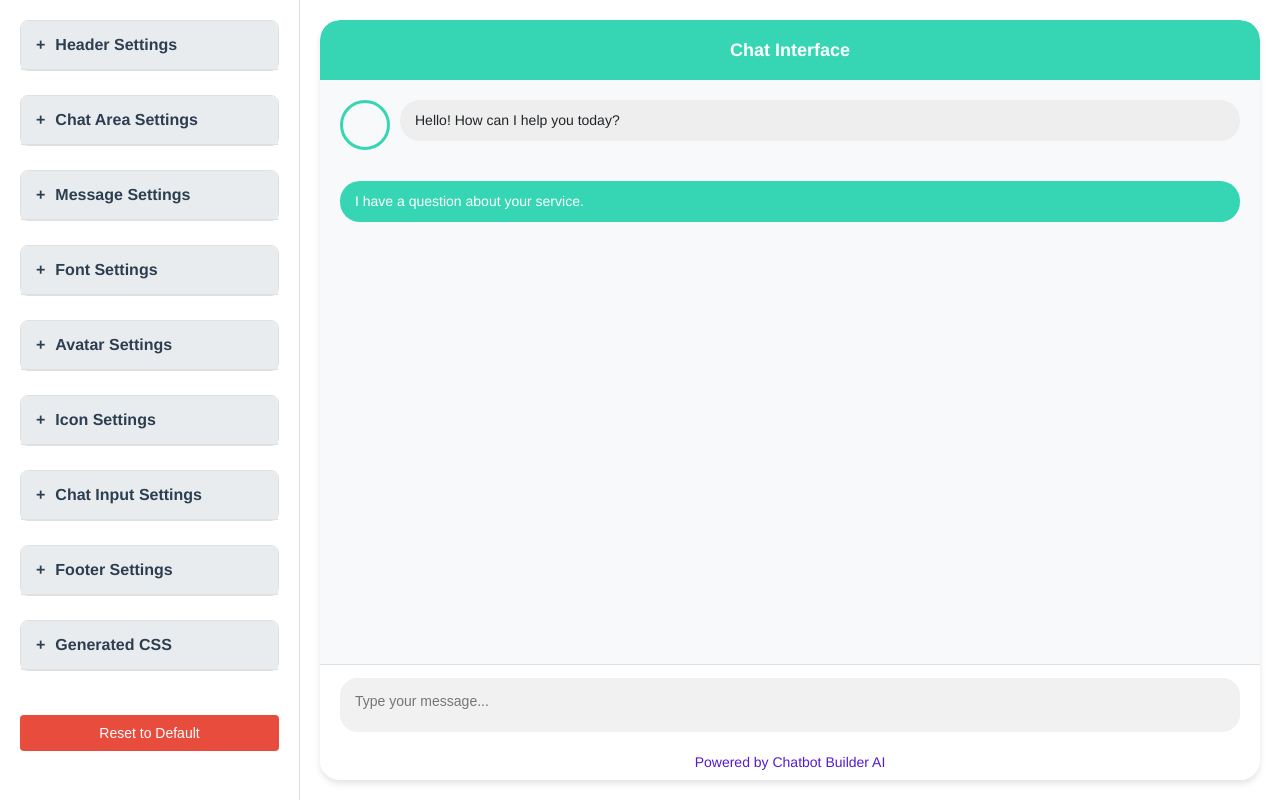
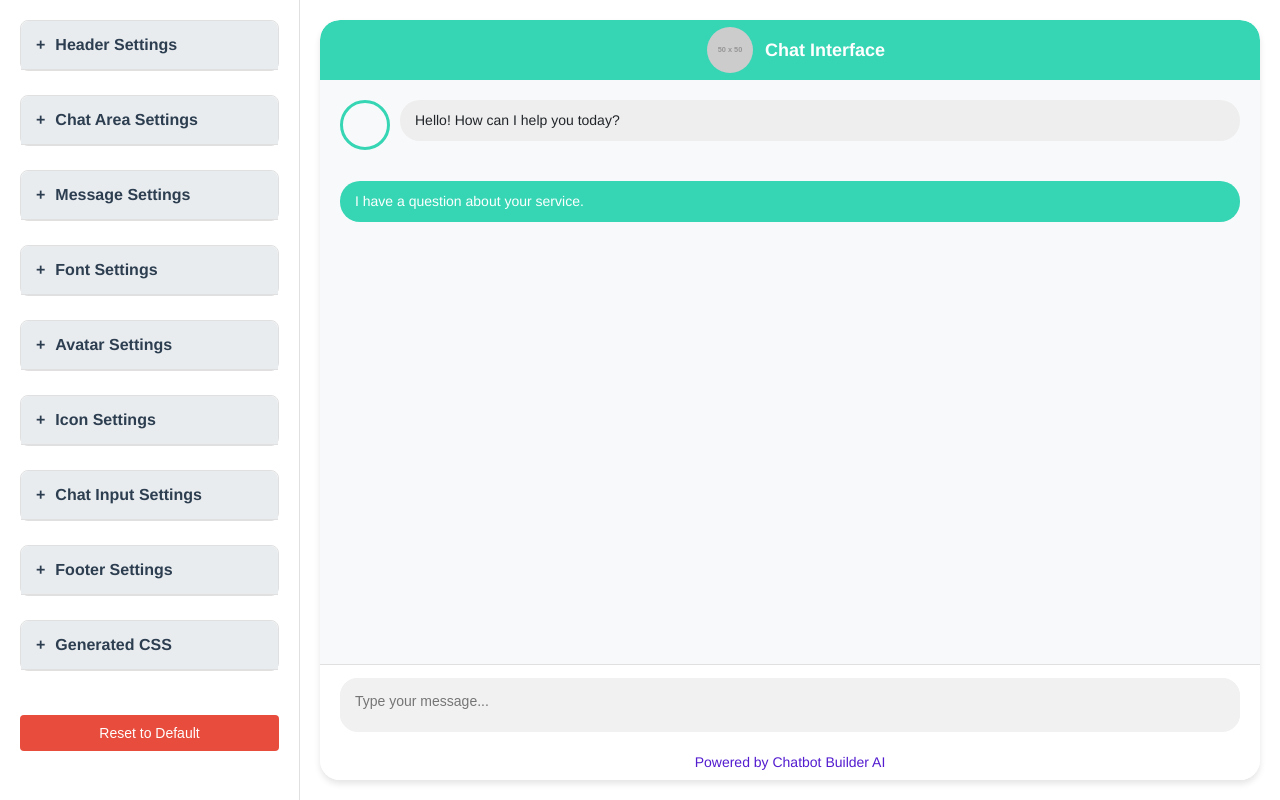
Before and after one commit to chatbotking/web, a plain HTML site: page index.html in a window 1280 px wide. Drawn offline with Linux system fonts and the light colour scheme; placeholder pictures from the web are drawn by us.

Commit message:
Update index.html

```diff
--- a/index.html
+++ b/index.html
@@ -425,7 +425,9 @@
                 <div class="chat-header">
                     <!-- Optional Logo Image -->
                     <img id="headerLogoImg" src="" alt="Logo" style="display: none; height: 100%; margin-right: 10px;">
-                    Chat Interface
+                    <!-- Optional Avatar Image -->
+                    <img id="avatarImg" src="" alt="Avatar" class="avatar" style="display: none; margin-left: 10px;">
+                    <span class="chat-interface-title">Chat Interface</span>
                 </div>
                 <div class="chat-area">
                     <!-- Sample Messages -->
@@ -441,7 +443,7 @@
                         <input type="text" class="form-control" placeholder="Type your message...">
                     </div>
                 </div>
-                <div class="chat-footer"></div>
+                <div class="chat-footer">Powered by Chatbot Builder AI</div>
             </div>
         </div>
 
```
